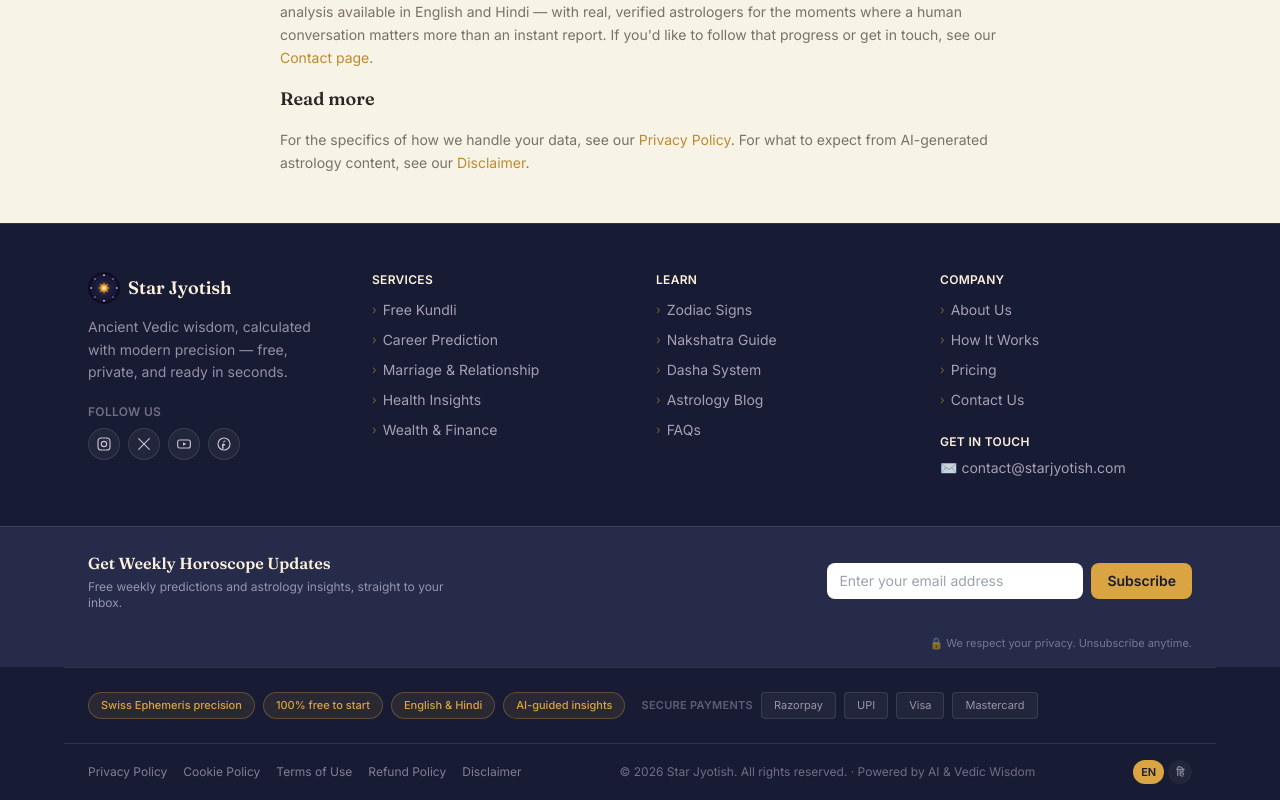
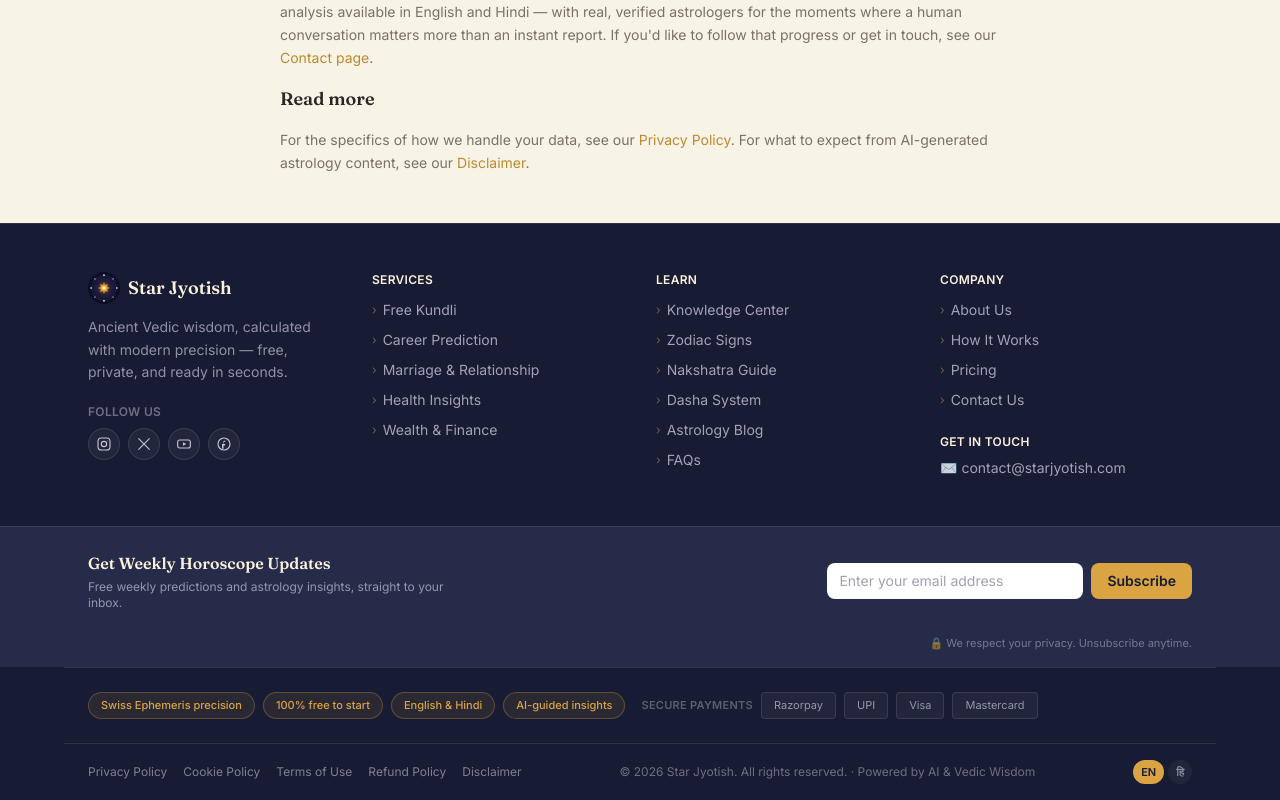
Before and after one commit to sushiljain07/StarJyotish, a React (Vite) app in the folder frontend/: page /about in a window 1280 px wide. Shown: the part 735-1535 px from the top of the page. Built offline with nearby package versions, Linux system fonts and the light colour scheme; no server answers.

Commit message:
Knowledge center

```diff
--- a/frontend/scripts/generate-sitemap.js
+++ b/frontend/scripts/generate-sitemap.js
@@ -24,6 +24,9 @@ const PUBLIC_ROUTES = [
   { path: '/pricing',       changefreq: 'monthly', priority: '0.8' },
   { path: '/testimonials',  changefreq: 'weekly',  priority: '0.7' },
   { path: '/blog',          changefreq: 'weekly',  priority: '0.8' },
+  { path: '/learn',         changefreq: 'weekly',  priority: '0.8' },
+  // Individual guide pages (Zodiac, Nakshatra, ...) get added here once
+  // they exist — see components/knowledge/ for the shared infrastructure.
   // Blog article slugs are managed dynamically via admin dashboard.
   // Add new article URLs here when published so they get indexed.
   { path: '/about',         changefreq: 'monthly', priority: '0.5' },
--- a/frontend/src/App.jsx
+++ b/frontend/src/App.jsx
@@ -24,6 +24,7 @@ import Pricing from './pages/Pricing'
 import Blog from './pages/Blog'
 import BlogArticle from './pages/BlogArticle'
 import TestimonialsPage from './pages/TestimonialsPage'
+import Learn from './pages/Learn'
 
 export default function App() {
   return (
@@ -50,6 +51,7 @@ export default function App() {
           <Route path="/blog" element={<Blog />} />
           <Route path="/blog/:slug" element={<BlogArticle />} />
           <Route path="/testimonials" element={<TestimonialsPage />} />
+          <Route path="/learn" element={<Learn />} />
           {/* Must stay last: React Router matches routes in declaration
               order, so anything above this always wins first. */}
           <Route path="*" element={<NotFound />} />
--- a/frontend/src/components/Footer.jsx
+++ b/frontend/src/components/Footer.jsx
@@ -95,12 +95,16 @@ export default function Footer() {
           </ul>
         </FooterColumn>
 
-        {/* Learn — Zodiac/Nakshatra/Dasha/Blog stay as "#" deliberately: no
-            content exists for them yet (out of scope for this pass), so
-            pointing them anywhere would just be a different kind of dead
-            link. FAQ now has a real standalone page. */}
+        {/* Learn — Zodiac/Nakshatra/Dasha still stay as "#" deliberately:
+            the individual guide pages don't exist yet, so pointing them
+            anywhere would just be a different kind of dead link (see
+            components/knowledge/ for the shared infra those pages will
+            use once built). The Knowledge Center hub itself is real now
+            (/learn), so it gets a proper link, and once each guide ships
+            its "#" above should become e.g. "/learn/zodiac". */}
         <FooterColumn heading={t('footer_learn_heading')}>
           <ul className="space-y-2.5">
+            <FooterLink to="/learn">{t('footer_link_knowledge_center', 'Knowledge Center')}</FooterLink>
             <FooterLink to="#">{t('footer_link_zodiac')}</FooterLink>
             <FooterLink to="#">{t('footer_link_nakshatra')}</FooterLink>
             <FooterLink to="#">{t('footer_link_dasha')}</FooterLink>
```
Also changed, not shown: 1 other file (tests, documents, lock files or other folders).
